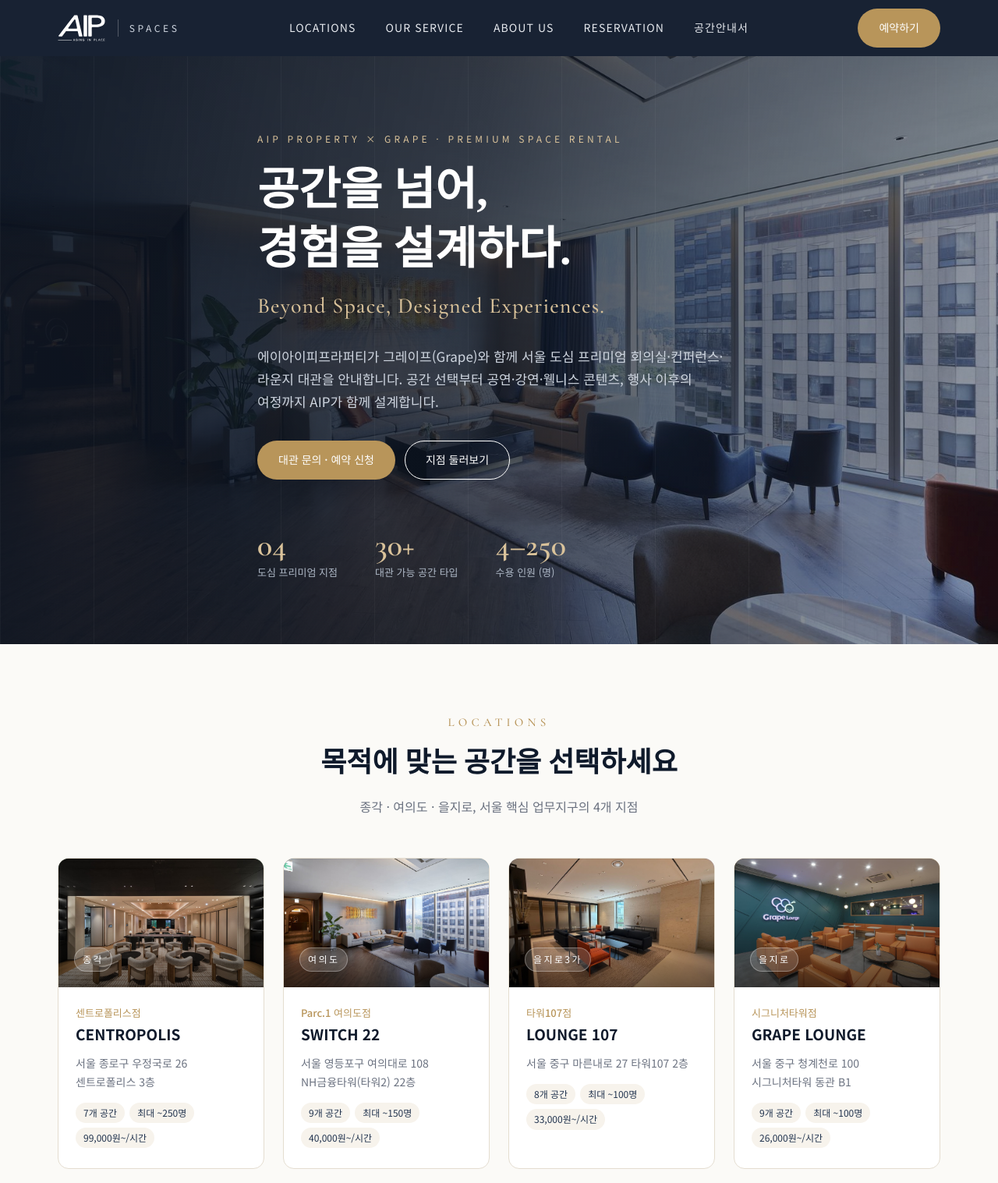
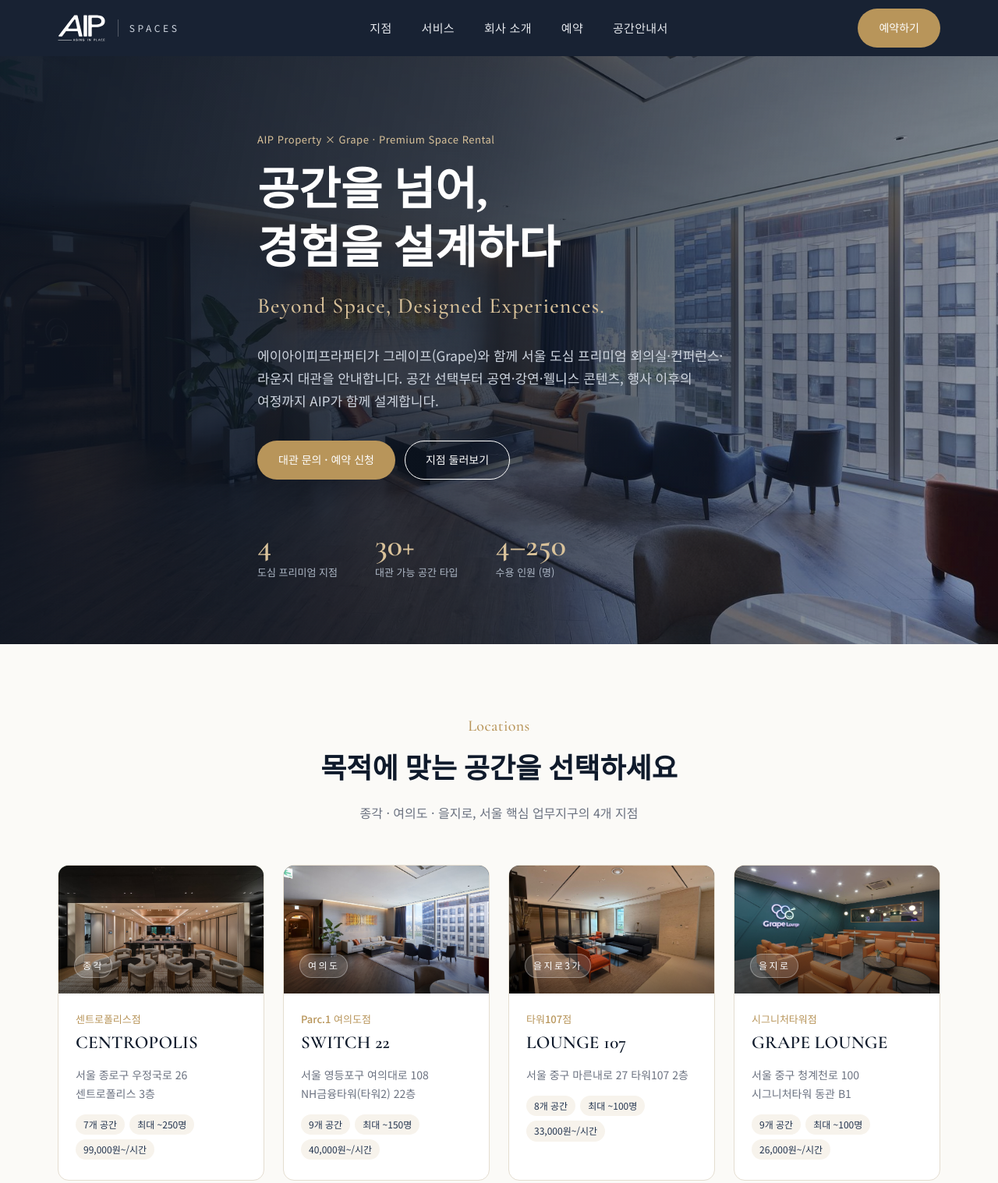
Before and after one commit to sws0311-droid/aipspaces-site, a plain HTML site: page aip-spaces/index.html in a window 1280 px wide. Shown: the top 1517 px of the page at 78% size. Drawn offline with nearby package versions, Linux system fonts and the light colour scheme.

Commit message:
Polish landing page: Korean nav, sentence-case labels, remove decorative hero lines and off-brand gradients
Co-Authored-By: Claude Opus 5.5 <noreply@anthropic.com>
Claude-Session: https://claude.ai/code/session_01JKFg42WQi17b7WxdFSnFHE

```diff
--- a/aip-spaces/index.html
+++ b/aip-spaces/index.html
@@ -50,7 +50,7 @@ header{position:sticky;top:0;z-index:50;background:rgba(15,26,43,.96);backdrop-f
 .logo span{font-size:12px;letter-spacing:.3em;color:#cfd6e0}
 .menu{display:flex;gap:6px;list-style:none}
 .menu>li{position:relative}
-.menu>li>a{display:block;padding:24px 16px;font-size:14px;letter-spacing:.08em;color:#e6e9ee;cursor:pointer;transition:color .2s}
+.menu>li>a{display:block;padding:24px 16px;font-size:15px;letter-spacing:.02em;color:#e6e9ee;cursor:pointer;transition:color .2s}
 .menu>li>a:hover,.menu>li>a.active{color:var(--gold-2)}
 .sub{position:absolute;top:100%;left:0;min-width:210px;background:#fff;color:var(--text);border-radius:0 0 10px 10px;box-shadow:0 18px 40px rgba(0,0,0,.18);padding:8px 0;opacity:0;visibility:hidden;transform:translateY(-6px);transition:.2s;list-style:none}
 .menu>li:hover .sub{opacity:1;visibility:visible;transform:none}
@@ -76,9 +76,8 @@ header{position:sticky;top:0;z-index:50;background:rgba(15,26,43,.96);backdrop-f
   radial-gradient(1200px 500px at 85% 20%,rgba(184,149,90,.28),transparent 60%),
   radial-gradient(800px 600px at 10% 90%,rgba(60,90,130,.45),transparent 60%),
   linear-gradient(135deg,#0b1422,#1b2a40 60%,#22344f)}
-.hero::after{content:"";position:absolute;inset:0;background:repeating-linear-gradient(90deg,rgba(255,255,255,.035) 0 1px,transparent 1px 120px)}
 .hero .wrap{position:relative;z-index:1}
-.eyebrow{font-size:12px;letter-spacing:.35em;color:var(--gold-2);text-transform:uppercase;margin-bottom:18px}
+.eyebrow{font-size:13px;letter-spacing:.04em;color:var(--gold-2);margin-bottom:16px}
 .hero h1{font-family:'Noto Serif KR',serif;font-weight:600;font-size:clamp(34px,5vw,58px);line-height:1.3;margin-bottom:22px}
 .hero p{max-width:620px;color:#cfd6e0;font-size:17px;margin-bottom:36px}
 .hero .cta{display:flex;gap:12px;flex-wrap:wrap}
@@ -90,12 +89,12 @@ header{position:sticky;top:0;z-index:50;background:rgba(15,26,43,.96);backdrop-f
 .phead{background:linear-gradient(135deg,#0f1a2b,#22344f);color:#fff;padding:72px 0 56px}
 .crumb{font-size:12px;color:#9fabbb;letter-spacing:.05em;margin-bottom:14px}
 .crumb a{cursor:pointer}.crumb a:hover{color:var(--gold-2)}
-.phead h2{font-family:'Cormorant Garamond',serif;font-size:clamp(36px,5vw,54px);letter-spacing:.08em;font-weight:500;line-height:1.1}
+.phead h2{font-family:'Cormorant Garamond',serif;font-size:clamp(36px,5vw,54px);letter-spacing:.01em;font-weight:500;line-height:1.1}
 .phead p{color:#cfd6e0;margin-top:12px;max-width:640px}
 
 section{padding:88px 0}
 .sec-title{text-align:center;margin-bottom:52px}
-.sec-title .en{color:var(--gold);font-size:15px;letter-spacing:.35em;text-transform:uppercase}
+.sec-title .en{color:var(--gold);font-family:'Cormorant Garamond',serif;font-size:20px;letter-spacing:.02em}
 .sec-title h3{font-family:'Noto Serif KR',serif;font-size:clamp(26px,3.2vw,36px);font-weight:600;margin-top:8px;color:var(--ink)}
 .sec-title p{color:var(--muted);margin-top:12px}
 .bg-cream{background:var(--cream)}
@@ -109,12 +108,12 @@ section{padding:88px 0}
 .ph::before{content:"";position:absolute;inset:0;background:linear-gradient(to top,rgba(0,0,0,.55),transparent 60%)}
 .ph .tag{position:relative;font-size:12px;letter-spacing:.2em;background:rgba(255,255,255,.16);border:1px solid rgba(255,255,255,.3);padding:4px 10px;border-radius:999px}
 .ph .mark{position:absolute;right:18px;top:12px;font-family:'Cormorant Garamond',serif;font-size:64px;opacity:.18;letter-spacing:.05em}
-.p1{background:linear-gradient(135deg,#1d3557,#457b9d 60%,#a8c5da)}
-.p2{background:linear-gradient(135deg,#3d2c1e,#8a6a46 55%,#d9c29a)}
-.p3{background:linear-gradient(135deg,#1f3a35,#4d7c6f 55%,#b8d3c5)}
-.p4{background:linear-gradient(135deg,#2b2440,#5f4b8b 55%,#c7bce0)}
+.p1{background:linear-gradient(160deg,#22344f,#0f1a2b)}
+.p2{background:linear-gradient(160deg,#4a3826,#2e2217)}
+.p3{background:linear-gradient(160deg,#2a4741,#1a2e2a)}
+.p4{background:linear-gradient(160deg,#1b2a40,#0b1422)}
 .loc-body{padding:22px 22px 26px}
-.loc-body h4{font-size:19px;color:var(--ink);font-weight:700}
+.loc-body h4{font-family:'Cormorant Garamond','Noto Serif KR',serif;font-size:23px;color:var(--ink);font-weight:600;letter-spacing:.01em}
 .loc-body .kr{color:var(--gold);font-size:13px;font-weight:500}
 .loc-body .addr{color:var(--muted);font-size:14px;margin-top:10px}
 .chips{display:flex;flex-wrap:wrap;gap:6px;margin-top:14px}
@@ -124,7 +123,7 @@ section{padding:88px 0}
 .svc{background:#fff;border:1px solid var(--line);border-radius:var(--radius);padding:34px 30px;transition:.25s}
 .svc:hover{border-color:var(--gold-2);box-shadow:0 14px 30px rgba(15,26,43,.07)}
 .svc .ico{width:52px;height:52px;border-radius:12px;background:var(--ink);color:var(--gold-2);display:grid;place-items:center;margin-bottom:20px}
-.svc .en{color:var(--gold);font-size:14px;text-transform:uppercase}
+.svc .en{color:var(--gold);font-family:'Cormorant Garamond',serif;font-size:17px;letter-spacing:.02em}
 .svc h4{font-family:'Noto Serif KR',serif;font-size:21px;color:var(--ink);margin:4px 0 10px}
 .svc p{color:var(--muted);font-size:15px}
 .svc ul{margin-top:14px;list-style:none}
@@ -158,13 +157,13 @@ tbody tr:hover{background:#faf7f1}
 .about-hero p{color:#4b5563;margin-top:18px}
 .pillars{display:grid;grid-template-columns:1fr 1fr;gap:18px}
 .pillar{border-radius:var(--radius);padding:30px;color:#fff;min-height:220px;display:flex;flex-direction:column;justify-content:flex-end}
-.pillar .en{font-size:13px;text-transform:uppercase;color:var(--gold-2)}
+.pillar .en{font-family:'Cormorant Garamond',serif;font-size:16px;color:var(--gold-2)}
 .pillar h4{font-family:'Noto Serif KR',serif;font-size:22px;margin:4px 0 8px}
 .pillar p{font-size:14px;color:#d6dce5}
 .biz{position:relative;background:#fff;border:1px solid var(--line);border-radius:var(--radius);padding:36px 30px}
 .biz .no{font-family:'Cormorant Garamond',serif;font-size:46px;color:var(--gold-2);line-height:1}
 .biz h4{font-family:'Noto Serif KR',serif;font-size:21px;color:var(--ink);margin:10px 0 4px}
-.biz .en{font-size:13px;color:var(--gold);text-transform:uppercase}
+.biz .en{font-family:'Cormorant Garamond',serif;font-size:16px;color:var(--gold)}
 .biz p{color:#4b5563;font-size:15px;margin-top:12px}
 .value{text-align:center;padding:30px 18px}
 .value .circle{width:84px;height:84px;margin:0 auto 18px;border-radius:50%;border:1px solid var(--gold);display:grid;place-items:center;font-family:'Cormorant Garamond',serif;font-size:20px;color:var(--gold)}
@@ -288,7 +287,7 @@ td small{color:var(--muted);font-size:12.5px}
 .policy-doc ul{padding-left:20px}
 .sending{opacity:.6;pointer-events:none}
 @media (max-width:960px){.partner{grid-template-columns:1fr}.flow{grid-template-columns:1fr 1fr}.cater{grid-template-columns:1fr}}
-:root{--g-p1:linear-gradient(135deg,#1d3557,#457b9d 60%,#a8c5da);--g-p2:linear-gradient(135deg,#3d2c1e,#8a6a46 55%,#d9c29a);--g-p3:linear-gradient(135deg,#1f3a35,#4d7c6f 55%,#b8d3c5);--g-p4:linear-gradient(135deg,#2b2440,#5f4b8b 55%,#c7bce0)}
+:root{--g-p1:linear-gradient(160deg,#22344f,#0f1a2b);--g-p2:linear-gradient(160deg,#4a3826,#2e2217);--g-p3:linear-gradient(160deg,#2a4741,#1a2e2a);--g-p4:linear-gradient(160deg,#1b2a40,#0b1422)}
 
 .gal{min-width:0}
 .gal-main{position:relative;overflow:hidden;border-radius:var(--radius);aspect-ratio:3/2;background:#0f1a2b}
@@ -386,15 +385,15 @@ p,li,dd,td{text-wrap:pretty}
 @media (max-width:620px){.hide-m{display:none}}
 .nb{white-space:nowrap}
 .quote .q-line{display:block;width:min(560px,70%);height:1px;background:rgba(255,255,255,.18);margin:44px auto 36px}
-.quote .q-en{font-family:'Cormorant Garamond',serif;color:var(--gold);font-size:16px;letter-spacing:.35em;text-transform:uppercase}
+.quote .q-en{font-family:'Cormorant Garamond',serif;color:var(--gold);font-size:20px;letter-spacing:.02em}
 .quote .q-h{font-family:'Noto Serif KR',serif;font-weight:400;font-size:clamp(19px,2.4vw,26px);margin:14px auto 10px;max-width:760px;line-height:1.5}
 .quote .q-ko{color:#c3cbd6;font-size:15px}
 @media (max-width:620px){.quote{padding:70px 22px}.quote .q-line{margin:34px auto 28px}.quote .q-ko{font-size:14px}}
 .hero h1{margin-bottom:12px}
 .hero-en{font-family:'Cormorant Garamond',serif;font-size:clamp(20px,2.4vw,28px);color:var(--gold-2);letter-spacing:.04em;margin-bottom:26px}
 .m-br{display:none}
-.hero{padding:96px 0 80px}
-@media (max-width:620px){.m-br{display:inline}.hero{padding:64px 0 60px}}
+.hero{padding:96px 0 80px;min-height:calc(100svh - 72px)}
+@media (max-width:620px){.m-br{display:inline}.hero{padding:64px 0 60px;min-height:auto}}
 a.pillar{color:#fff;text-decoration:none;transition:transform .25s}a.pillar:hover{transform:translateY(-3px)}
 .pillar .kn{font-size:12.5px;color:var(--gold-2);letter-spacing:.08em;margin:-4px 0 10px}
 </style>
@@ -405,10 +404,10 @@ a.pillar{color:#fff;text-decoration:none;transition:transform .25s}a.pillar:hove
   <div class="wrap nav">
     <div class="logo" data-go="home"><img src="images/logo-white.svg" alt="AIP 에이아이피프라퍼티"><i class="div"></i><span>SPACES</span></div>
     <ul class="menu">
-      <li><a data-go="locations" data-top="locations">LOCATIONS</a><ul class="sub" id="subLoc"></ul></li>
-      <li><a data-go="service" data-top="service">OUR SERVICE</a></li>
-      <li><a data-go="about" data-top="about">ABOUT US</a></li>
-      <li><a data-go="booking" data-top="reservation">RESERVATION</a>
+      <li><a data-go="locations" data-top="locations">지점</a><ul class="sub" id="subLoc"></ul></li>
+      <li><a data-go="service" data-top="service">서비스</a></li>
+      <li><a data-go="about" data-top="about">회사 소개</a></li>
+      <li><a data-go="booking" data-top="reservation">예약</a>
         <ul class="sub">
           <li><a data-go="booking">공간 예약</a></li>
           <li><a data-go="confirm">예약확인/취소</a></li>
@@ -422,8 +421,8 @@ a.pillar{color:#fff;text-decoration:none;transition:transform .25s}a.pillar:hove
     <button class="hamb" id="hamb" aria-label="메뉴">☰</button>
   </div>
   <nav class="mnav" id="mnav">
-    <a data-go="locations">LOCATIONS</a><a data-go="service">OUR SERVICE</a><a data-go="about">ABOUT US</a>
-    <a data-go="booking">RESERVATION</a>
+    <a data-go="locations">지점</a><a data-go="service">서비스</a><a data-go="about">회사 소개</a>
+    <a data-go="booking">예약</a>
     <a class="s" data-go="booking">공간 예약</a><a class="s" data-go="confirm">예약확인/취소</a><a class="s" data-go="pricing">비용 안내</a><a class="s" data-go="tour">투어 신청</a><a class="s" data-go="filming">촬영대관 문의</a>
     <a data-go="guide">공간안내서</a>
   </nav>
@@ -435,12 +434,12 @@ a.pillar{color:#fff;text-decoration:none;transition:transform .25s}a.pillar:hove
   <div class="hero">
     <div class="wrap">
       <div class="eyebrow">AIP Property × Grape<span class="hide-m"> · Premium Space Rental</span></div>
-      <h1>공간을 넘어,<br>경험을 설계하다.</h1>
+      <h1>공간을 넘어,<br>경험을 설계하다</h1>
       <div class="hero-en">Beyond Space,<br class="m-br"> Designed Experiences.</div>
       <p>에이아이피프라퍼티가 그레이프(Grape)와 함께 서울 도심 프리미엄 회의실·컨퍼런스·라운지 대관을 안내합니다. 공간 선택부터 공연·강연·웰니스 콘텐츠, 행사 이후의 여정까지 AIP가 함께 설계합니다.</p>
       <div class="cta"><a class="btn btn-gold" data-go="booking">대관 문의 · 예약 신청</a><a class="btn btn-line" data-go="locations">지점 둘러보기</a></div>
       <div class="stats">
-        <div><b>04</b><span>도심 프리미엄 지점</span></div>
+        <div><b>4</b><span>도심 프리미엄 지점</span></div>
         <div><b>30+</b><span>대관 가능 공간 타입</span></div>
         <div><b>4–250</b><span>수용 인원 (명)</span></div>
       </div>
@@ -463,7 +462,7 @@ a.pillar{color:#fff;text-decoration:none;transition:transform .25s}a.pillar:hove
 
 <!-- LOCATIONS -->
 <div class="view" id="v-locations">
-  <div class="phead"><div class="wrap"><div class="crumb"><a data-go="home">Home</a> › Locations</div><h2>LOCATIONS</h2><p>그레이프가 운영하는 서울 도심 4개 지점의 프리미엄 비즈니스 공간</p></div></div>
+  <div class="phead"><div class="wrap"><div class="crumb"><a data-go="home">Home</a> › Locations</div><h2>Locations</h2><p>그레이프가 운영하는 서울 도심 4개 지점의 프리미엄 비즈니스 공간</p></div></div>
   <section><div class="wrap"><div class="grid g2" id="allLocs"></div></div></section>
 </div>
 
@@ -471,7 +470,7 @@ a.pillar{color:#fff;text-decoration:none;transition:transform .25s}a.pillar:hove
 
 <!-- SERVICE -->
 <div class="view" id="v-service">
-  <div class="phead"><div class="wrap"><div class="crumb"><a data-go="home">Home</a> › Our Service</div><h2>OUR SERVICE</h2><p>업무 · 학습 · 행사 · 커뮤니티를 위한 공간 서비스</p></div></div>
+  <div class="phead"><div class="wrap"><div class="crumb"><a data-go="home">Home</a> › Our Service</div><h2>Our Service</h2><p>업무 · 학습 · 행사 · 커뮤니티를 위한 공간 서비스</p></div></div>
   <section><div class="wrap"><div class="grid g3" id="allSvc"></div></div></section>
   <section class="bg-cream">
     <div class="wrap">
@@ -502,7 +501,7 @@ a.pillar{color:#fff;text-decoration:none;transition:transform .25s}a.pillar:hove
 
 <!-- ABOUT -->
 <div class="view" id="v-about">
-  <div class="phead"><div class="wrap"><div class="crumb"><a data-go="home">Home</a> › About Us</div><h2>ABOUT US</h2><p>머무는 공간과 경험을 함께 설계하는 종합 호스피탈리티 기업</p></div></div>
+  <div class="phead"><div class="wrap"><div class="crumb"><a data-go="home">Home</a> › About Us</div><h2>About Us</h2><p>머무는 공간과 경험을 함께 설계하는 종합 호스피탈리티 기업</p></div></div>
   <section>
     <div class="wrap about-hero">
       <div>
@@ -572,7 +571,7 @@ a.pillar{color:#fff;text-decoration:none;transition:transform .25s}a.pillar:hove
 
 <!-- RESERVATION -->
 <div class="view" id="v-reservation">
-  <div class="phead"><div class="wrap"><div class="crumb"><a data-go="home">Home</a> › Reservation › <span id="crumbRes">공간 예약</span></div><h2>RESERVATION</h2><p>AIP가 신청을 접수해 그레이프 지점에 예약 가능 여부를 확인한 뒤 연락드립니다.</p></div></div>
+  <div class="phead"><div class="wrap"><div class="crumb"><a data-go="home">Home</a> › Reservation › <span id="crumbRes">공간 예약</span></div><h2>Reservation</h2><p>AIP가 신청을 접수해 그레이프 지점에 예약 가능 여부를 확인한 뒤 연락드립니다.</p></div></div>
   <section>
     <div class="wrap">
       <div class="tabs">
@@ -741,7 +740,7 @@ a.pillar{color:#fff;text-decoration:none;transition:transform .25s}a.pillar:hove
 </div>
 </main>
 
-<div class="band"><div class="wrap"><div><h3>행사에 맞는 공간, AIP가 찾아드립니다.</h3><p>규모 · 예산 · 일정만 알려주시면 최적의 지점과 공간을 제안합니다.</p></div><a class="btn btn-gold" data-go="booking">예약 · 상담 신청</a></div></div>
+<div class="band"><div class="wrap"><div><h3>행사에 맞는 공간, AIP가 찾아드립니다</h3><p>규모 · 예산 · 일정만 알려주시면 최적의 지점과 공간을 제안합니다.</p></div><a class="btn btn-gold" data-go="booking">예약 · 상담 신청</a></div></div>
 
 <footer>
   <div class="wrap">
```
